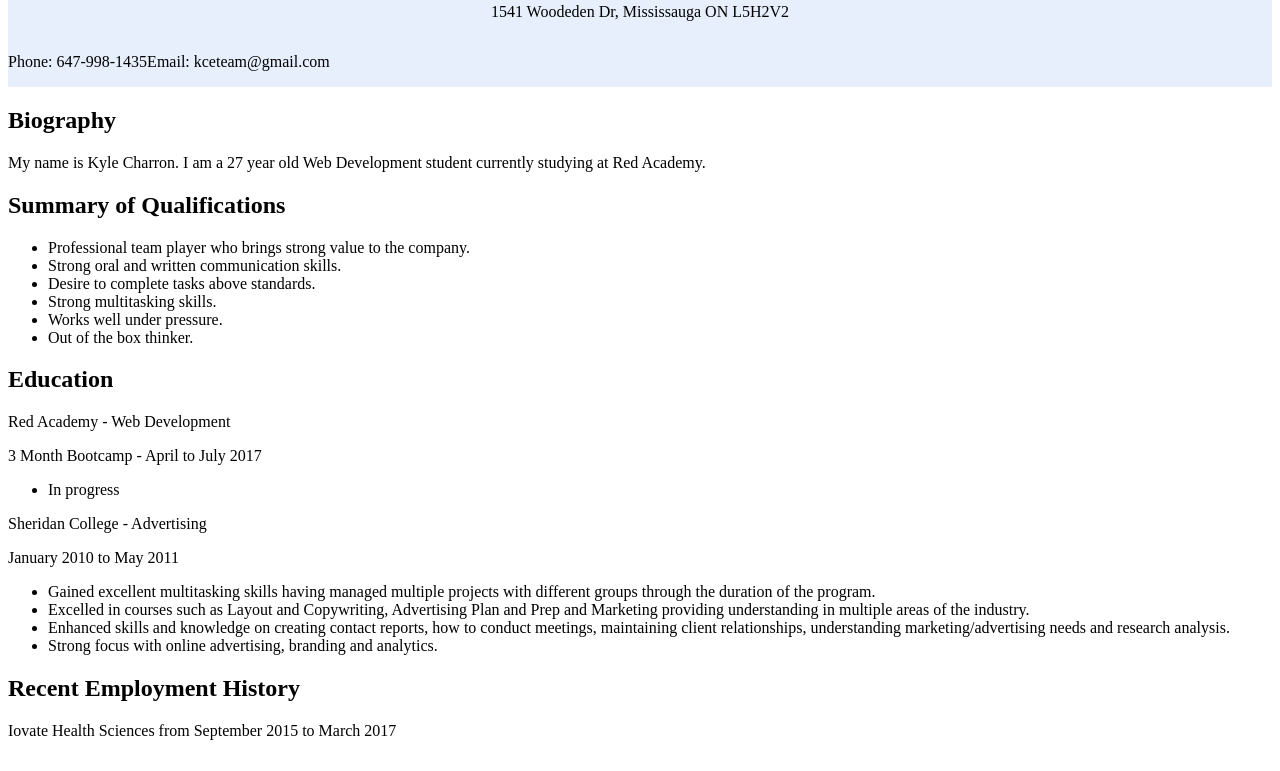
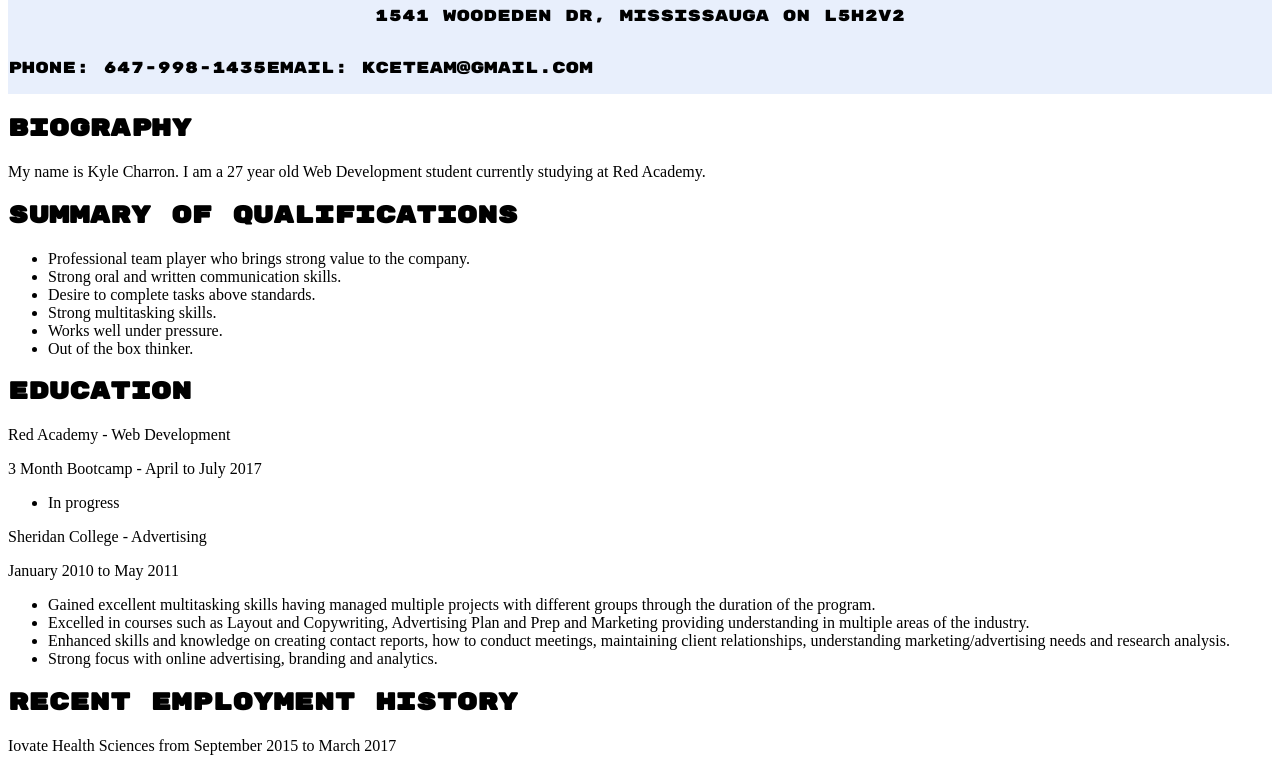
Before and after one commit to kylecharron89/kylecharron89.github.io, a plain HTML site: page index.html in a window 1280 px wide. Shown: the part 77-848 px from the top of the page. Drawn offline with Linux system fonts and the light colour scheme.

Commit message:
Fixed font

```diff
--- a/stylesheet.css
+++ b/stylesheet.css
@@ -3,7 +3,7 @@ header{
    text-align: center;
 }
 header, h2{
-  font-family: "Rubic Mono One";
+  font-family: "Rubik Mono One";
 }
 .info {
   display: flex;
```
